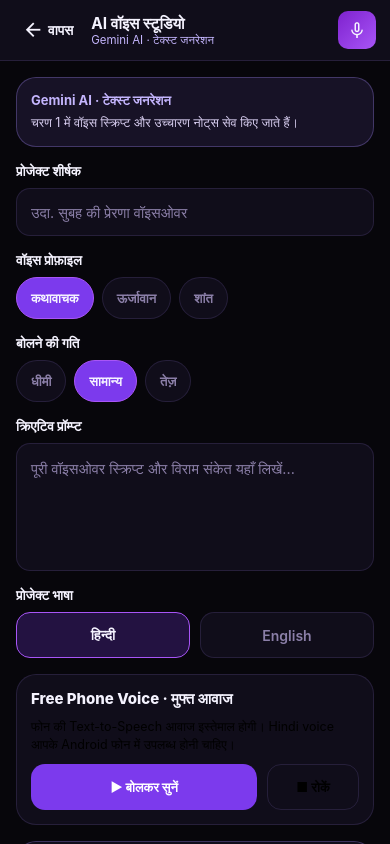
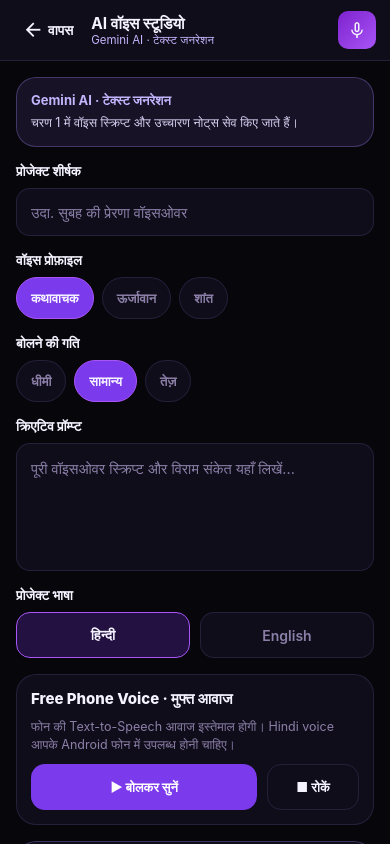
Before and after one commit to sanjeevsharma15396-jpg/Tukku-creation-, a React Native app in the folder mobile/: screen /AIVoiceStudio in a window 390 px wide. Built offline with nearby package versions, Linux system fonts and the light colour scheme; no server answers.

Commit message:
Fix voice studio theme text colors

```diff
--- a/mobile/src/screens/tools/AIVoiceStudioScreen.tsx
+++ b/mobile/src/screens/tools/AIVoiceStudioScreen.tsx
@@ -113,7 +113,7 @@ export const AIVoiceStudioScreen: React.FC = () => {
       <OutputLanguagePicker label={t.create.outputLanguageLabel} value={outputLanguage} onChange={setOutputLanguage} />
       <View style={[styles.ttsCard, { backgroundColor: theme.surface, borderColor: theme.border }]}>
         <Text style={styles.ttsTitle}>Free Phone Voice · मुफ्त आवाज</Text>
-        <Text style={[styles.ttsHint, { color: theme.textMuted }]}>
+        <Text style={[styles.ttsHint, { color: COLORS.textMuted }]}>
           फोन की Text-to-Speech आवाज इस्तेमाल होगी। Hindi voice आपके Android फोन में उपलब्ध होनी चाहिए।
         </Text>
         <View style={styles.ttsActions}>
@@ -122,7 +122,7 @@ export const AIVoiceStudioScreen: React.FC = () => {
           </Pressable>
           <Pressable accessibilityRole="button" onPress={() => { Speech.stop(); setIsSpeaking(false); }}
             style={[styles.stopButton, { borderColor: theme.border }]}>
-            <Text style={[styles.stopButtonText, { color: theme.textPrimary }]}>■ रोकें</Text>
+            <Text style={[styles.stopButtonText, { color: COLORS.textPrimary }]}>■ रोकें</Text>
           </Pressable>
         </View>
       </View>
```
